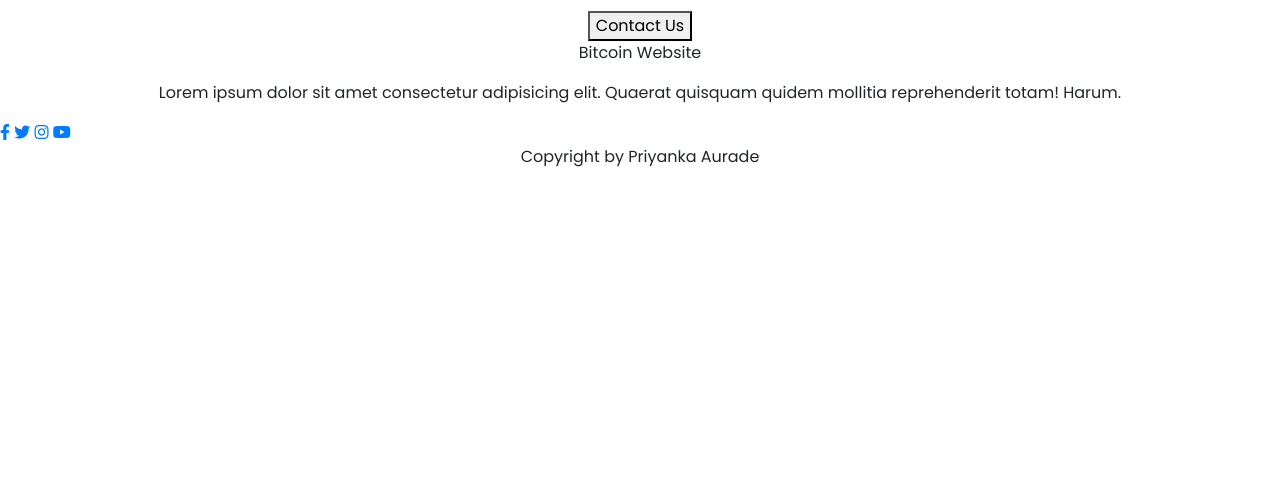
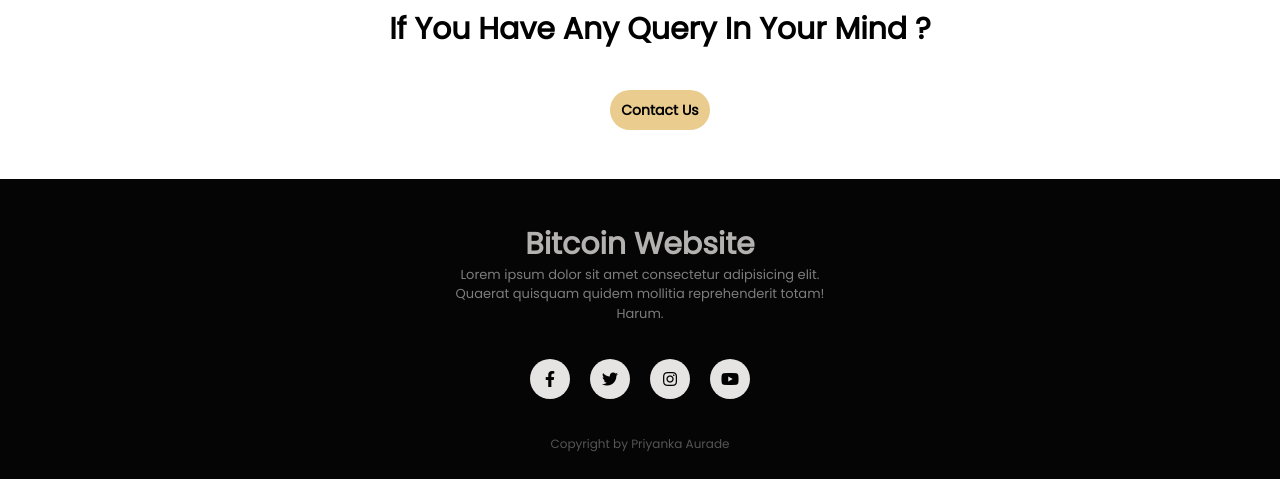
Before and after one commit to priyankaaurade1/bitcoin_website, a PHP site: page / in a window 1280 px wide. Shown: the part 1573-2052 px from the top of the page. Before the commit the page ends 1740 px from the top, so only its background shows below. Run offline with PHP 8.4, Linux system fonts and the light colour scheme; some libraries are stand-ins or nearby versions.

Commit message:
Update main.css

```diff
--- a/main.css
+++ b/main.css
@@ -7,6 +7,18 @@
 }
 html{
     scroll-behavior: smooth;
+}
+/* ======== Navbar ===============*/
+.navbar-brand{
+  color: #fff;
+  font-weight: 700;
+  letter-spacing: 7px;
+
+}
+.nav-item{
+  letter-spacing: 2px;
+  color: #fff;
+  font-weight: 500;
 }
 /* ========banner start===============*/
 .banner{
@@ -24,7 +36,6 @@
     top: 50%;
     left: 50%;
     transform: translate(-50%,-50%);
-    font-family: Poppins;
     color: #fff;
     text-shadow: 0 2px 20px #000;
     font-size: 90px;
@@ -68,38 +79,15 @@
     text-align: center;
 }
 .extra-div:hover{
-    box-sizing: 0 0 20px 0 rgba(0,0,0,0.3);
-    transform: translateY(-20px);
+    box-sizing: 0 0 20px 0 #fff;
+    transform: translate(-20px);
 }
 .extra-div i{
     font-size: 40px;
 }
-.container {
-    box-sizing: 0 0 20px 0 rgba(0,0,0,0.3);
-}
-/* ========banner end===============*/
-/* ========container start===============*/
-.container{
-    align-items: center;
-    background: rgb(244, 247, 246);
-}
-h3{
-    text-align: center;
-    padding-top: 2em;
-}
-p{
-    text-align: center;
-   }
-.container img{
-    width: 250px;
-    height: auto;
+/* ================== gallary  ============================= */
 
-    max-width: 100%;
-}
-/* ========container end===============*/
-
-
-/* ========container img end==============*/
+/* =============== media query ==============*/
 @media (max-width: 312px){
     .banner{
         height: 600px;
@@ -127,3 +115,95 @@
         font-size: 25px;
     }
 }
+/* ========  contact  ===============*/
+.contact{
+	width: 100%;
+	height: 100px;
+	display: flex;
+	flex-direction: column;
+	justify-content: center;
+	align-items: center;
+	margin: 50px 20px;
+}
+.contact p{
+	color:black;
+	font-size: 30px;
+	font-weight:bold;
+	border-bottom :2px solid #ffffff;
+}
+.contact button{
+	width: 100px;
+	height: 40px;
+	background-color: rgb(233, 204, 142);
+	border:none;
+    padding: 10px;
+    margin: 20px;
+	font-size: 14px;
+	font-weight:bold;
+    border-radius: 20px;
+}
+.contact button:hover{
+    background-color: #e0b94b;
+}
+/* ========  footer  ===============*/
+
+footer p:nth-child(1){
+	font-size: 30px;
+	font-weight:bold;
+	color: rgb(180, 177, 177);
+	line-height:10px;
+
+}
+footer p:nth-child(2){
+	font-size: 13px;
+	color:#7e7d7d;
+	width: 400px;
+	text-align: center;
+
+}
+footer{
+    width: 100%;
+	height: 300px;
+	display: flex;
+	flex-direction: column;
+	align-items: center;
+	justify-content: center;
+	position: relative;
+    background: #050505;
+}
+.social-icons a{
+	width:40px;
+	height:40px;
+	display: flex;
+	justify-content: center;
+	align-items: center;
+	background-color:#e6e3e3;
+	margin:20px 10px;
+	border-radius:50%;
+}
+.social-icons{
+	display: flex;
+
+}
+.social-icons i,.social i{
+	color:#000000;
+}
+.social-icons a:hover{
+	background-color:#e0b94b;
+	box-shadow:2px 2px 12px rgba(0,0,0,0.2);
+	transition:all ease 0.5s;
+}
+.social-icons a:hover i,
+.social a:hover i{
+	color:#000;
+	transition:all ease 0.5s;
+}
+
+.copyright{
+	color:#565555;
+	font-size: 12px;
+	position: absolute;
+	left:50%;
+	bottom:10px;
+	transform: translateX(-50%);
+}
```
